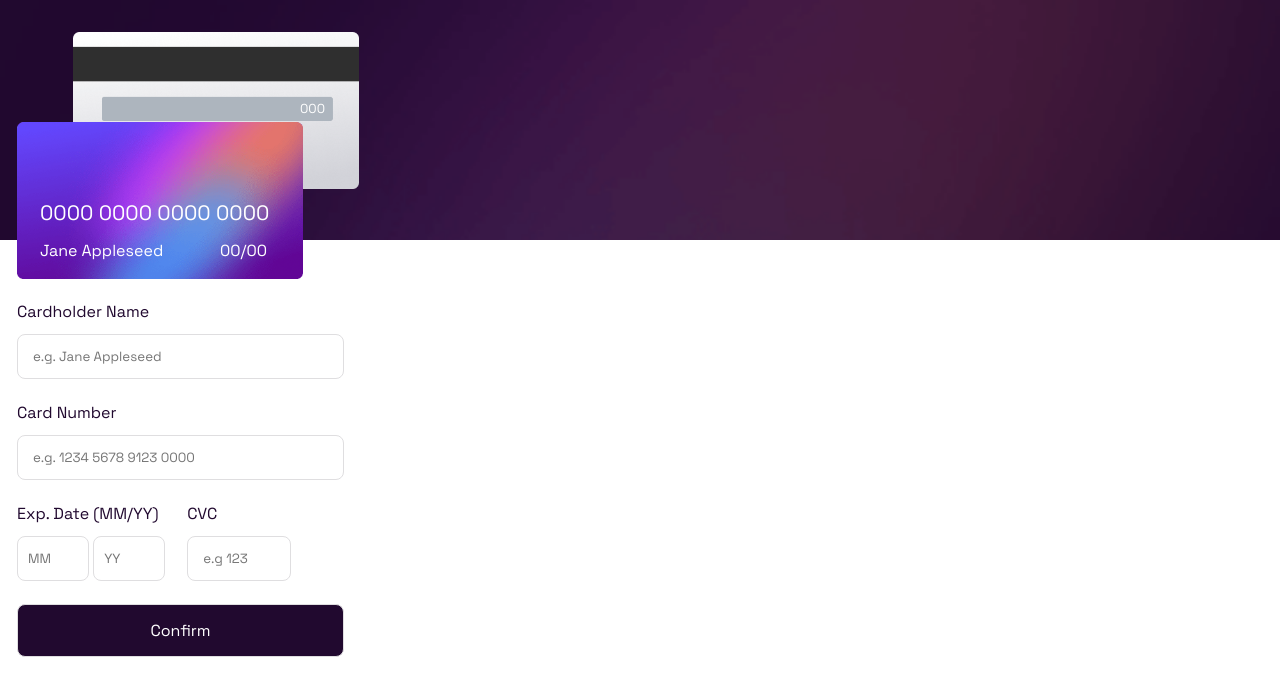
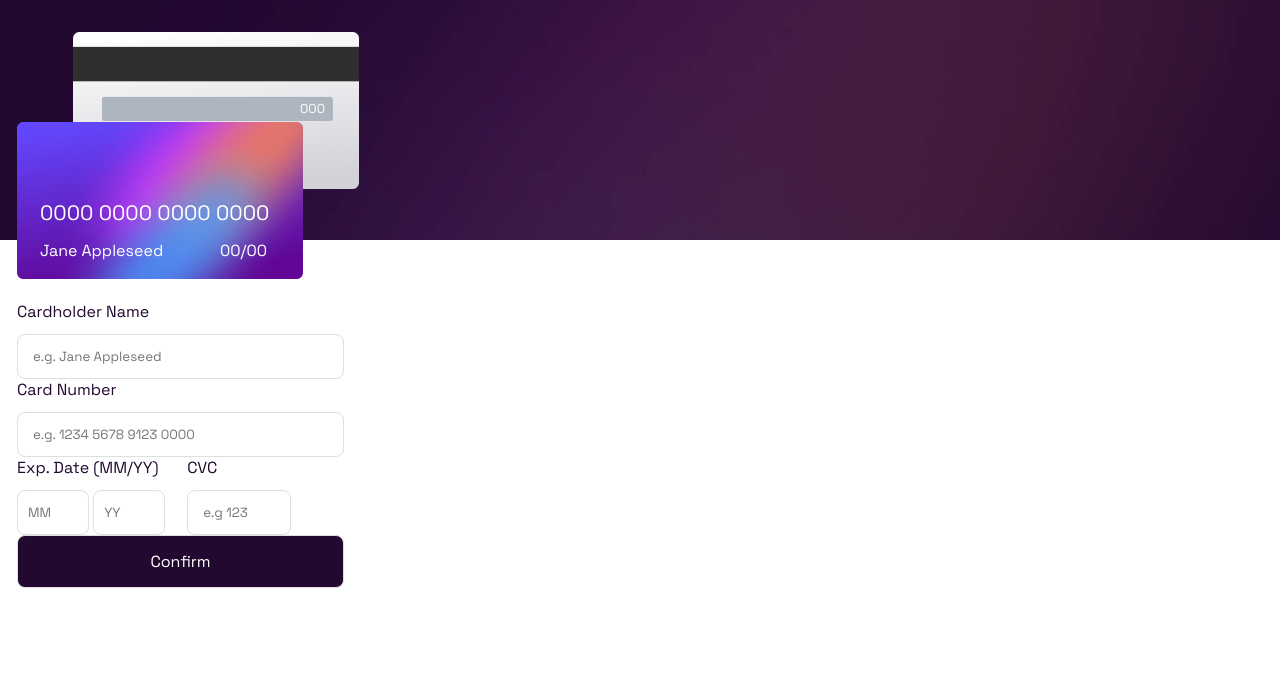
Before and after one commit to lidth/interactive-card-details-form, a plain HTML site: page index.html in a window 1280 px wide. Drawn offline with Linux system fonts and the light colour scheme.

Commit message:
Update style.css

```diff
--- a/assets/style.css
+++ b/assets/style.css
@@ -89,7 +89,7 @@ form {
 }
 
 form input {
-    margin-bottom: 23px;
+    margin-bottom: 0px;
     outline: none;
     border: 1px solid #DFDEE0;
     border-radius: 8px;
```
